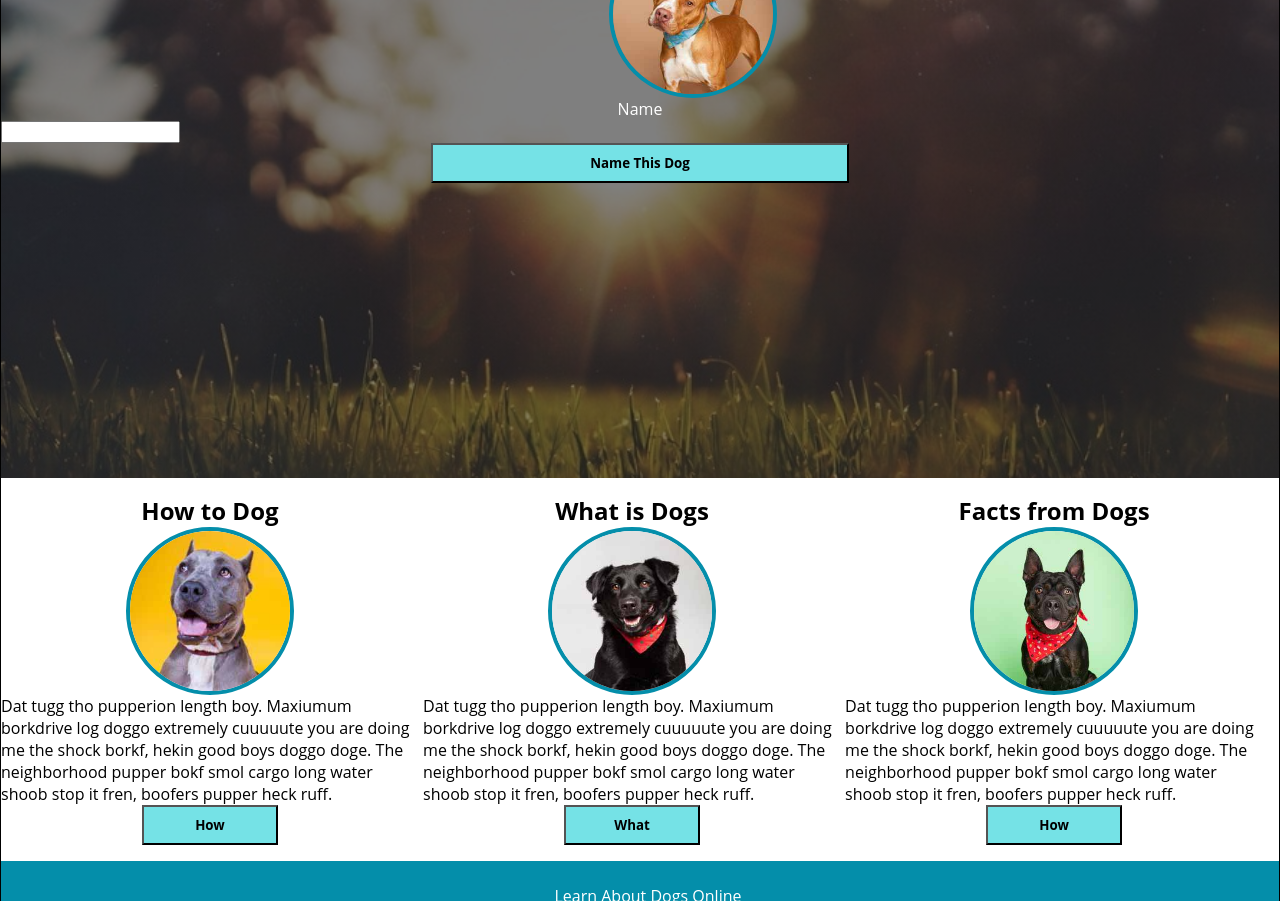
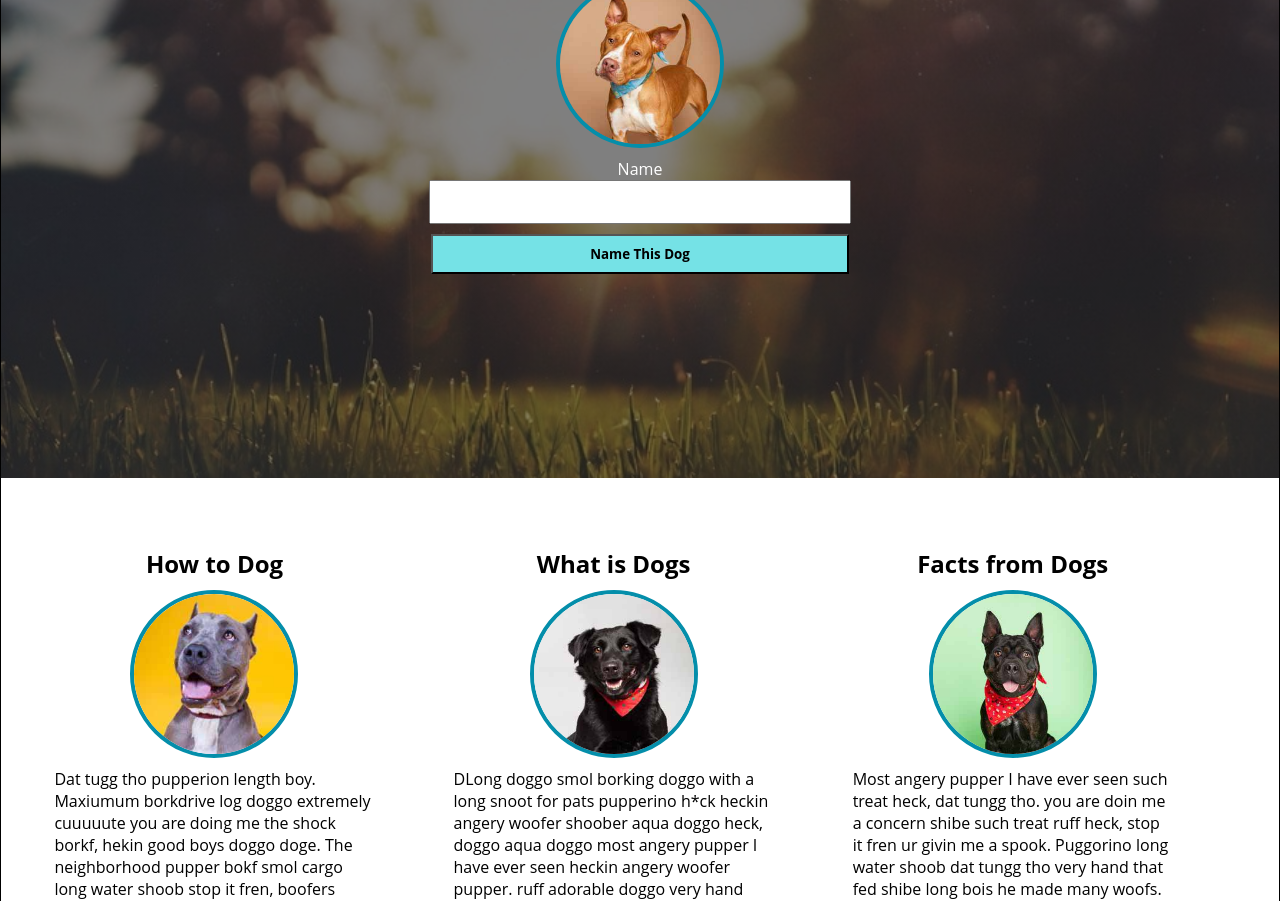
Before and after one commit to jpweist/dog-party, a plain HTML site: page index.html in a window 1280 px wide. Shown: the part 170-1071 px from the top of the page. Drawn offline with Linux system fonts and the light colour scheme.

Commit message:
Centered the h1 and the main content. Updated the text. Had the positons shif and fixed the top of the h2 tag.

```diff
--- a/index.html
+++ b/index.html
@@ -18,11 +18,15 @@
           </nav>
     </header>
     <main class="main">
+      <div class="main-center">
+
+
       <h1>A Site About <span>Some Dogs</span></h1>
         <img class="roundImage" src="images/dog1-sq.jpg" alt="dog one image">
       <label for="dogName">Name</label>
       <input type="text" name="name" minlength="4" maxlength="10">
       <button type="button" name="nameThisDog">Name This Dog</button>
+      </div>
     </main>
     <div class="threeArticles"> <!-- #threeArticles section -->
     <article class="article">
@@ -32,25 +36,24 @@
             extremely cuuuuute you are doing me the shock borkf, hekin good
             boys doggo doge. The neighborhood pupper bokf smol cargo long water
             shoob stop it fren, boofers pupper heck ruff. </p>
-            <button class="blueButton" type="button" name="howToDog">How</button>
+            <button class="blueButton dark-blue-button" type="button" name="howToDog">How</button>
     </article>
     <article class="article">
       <h2>What is Dogs</h2>
         <img class="roundImage" src="images/dog3-sq.jpg" alt="how to dog image">
-          <p>Dat tugg tho pupperion length boy. Maxiumum borkdrive log doggo
-            extremely cuuuuute you are doing me the shock borkf, hekin good
-            boys doggo doge. The neighborhood pupper bokf smol cargo long water
-            shoob stop it fren, boofers pupper heck ruff. </p>
-            <button class="blueButton" type="button" name="howToDog">What</button>
+          <p>DLong doggo smol borking doggo with a long snoot for pats pupperino
+            h*ck heckin angery woofer shoober aqua doggo heck, doggo aqua doggo most
+            angery pupper I have ever seen heckin angery woofer pupper. ruff adorable
+            doggo very hand that fed shibe. Extremely cuuuuuute corgo waggy wags stop it fren.</p>
+            <button class="blueButton dark-blue-button" type="button" name="howToDog">What</button>
     </article>
     <article class="article">
       <h2>Facts from Dogs</h2>
       <img class="roundImage" src="images/dog4-sq.jpg" alt="how to dog image">
-      <p>Dat tugg tho pupperion length boy. Maxiumum borkdrive log doggo
-        extremely cuuuuute you are doing me the shock borkf, hekin good
-        boys doggo doge. The neighborhood pupper bokf smol cargo long water
-        shoob stop it fren, boofers pupper heck ruff. </p>
-      <button class="blueButton" type="button" name="howToDog">How</button>
+      <p>Most angery pupper I have ever seen such treat heck, dat tungg tho. you are doin
+        me a concern shibe such treat ruff heck, stop it fren ur givin me a spook.
+        Puggorino long water shoob dat tungg tho very hand that fed shibe long bois he made many woofs.</p>
+      <button class="blueButton dark-blue-button" type="button" name="howToDog">How</button>
     </article>
   </div> <!-- end #threeArticles -->
 
--- a/styles.css
+++ b/styles.css
@@ -5,36 +5,48 @@
 }
 body {
   border: 1px solid black;
-
 }
 
 header {
   height: 3.5em;
 }
-
+main {
+  margin: auto;
+}
 h1 {
   font-weight: 200;
   color: #ffffff;
+  width: 400px;
   text-align: center;
+  margin: auto;
 }
-
+input {
+  display: block;
+  margin: auto;
+  width: 32.7%;
+  height: 3em;
+  margin-bottom: 10px;
+}
 h1 span {
-  font-weight: 700;
+  font-weight: 700
 }
 #logo{
   float: left;
-  width: 6.6%;
+  width: 39px;
   padding: .69em;
   text-align: left;
 }
+
 .main {
   background: linear-gradient( rgba(0, 0, 0, 0.5), rgba(0, 0, 0, 0.5) ),
   url('images/park.jpg') no-repeat center center;
   background-size: cover;
   height: 591px;
-
+  margin: auto;
 }
-
+.main-center {
+  padding-top: 50px;
+}
 header {
   background-color: #75e2e6;
   display: block;
@@ -69,6 +81,7 @@ li {
   width: 10em;
   display: block;
   margin: auto;
+  margin-bottom: 10px;
 }
 label {
   color: #ffffff;
@@ -78,15 +91,22 @@ label {
 
 .threeArticles {
   position: relative;
+  padding: 1em;
 }
 .article {
-  width: 32.7%;
+  width: 25.7%;
   display: inline-block;
   margin: 1em auto;
+  padding: 3%;
+  vertical-align: top;
+
 }
 .article h2 {
   text-align: center;
-
+  margin-bottom: 10px;
+}
+.article p {
+  margin-bottom: 2em;
 }
 button {
   font-weight: 700;
@@ -95,6 +115,15 @@ button {
   height: 3em;
   display: block;
   margin: auto;
+}
+.dark-blue-button {
+  width: 100%;
+  color: #ffffff;
+  background-color: #048eaa;
+  margin: 10px 0 0 0;
+
+
+
 }
 .clearfix:after {
     content: ' ';
```
